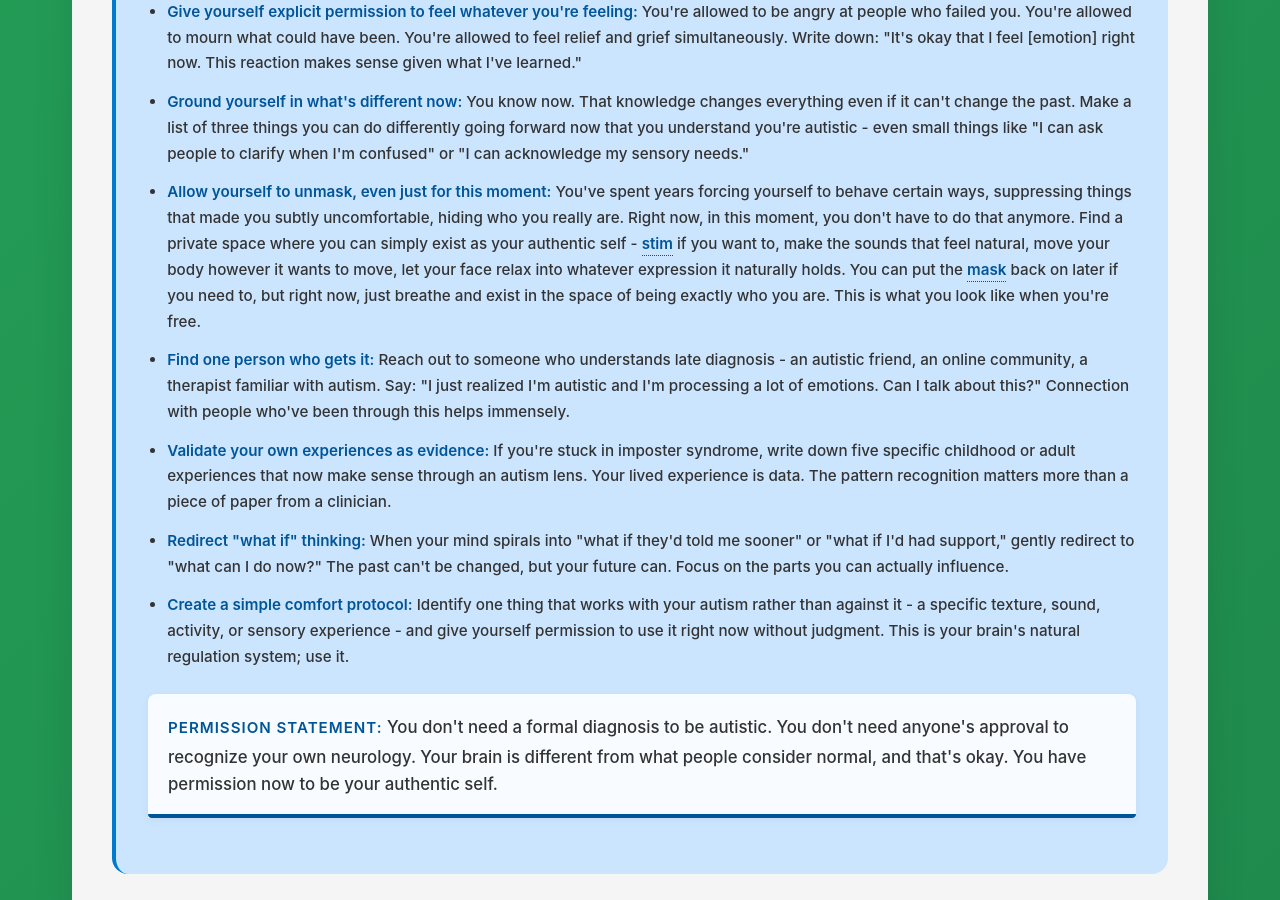
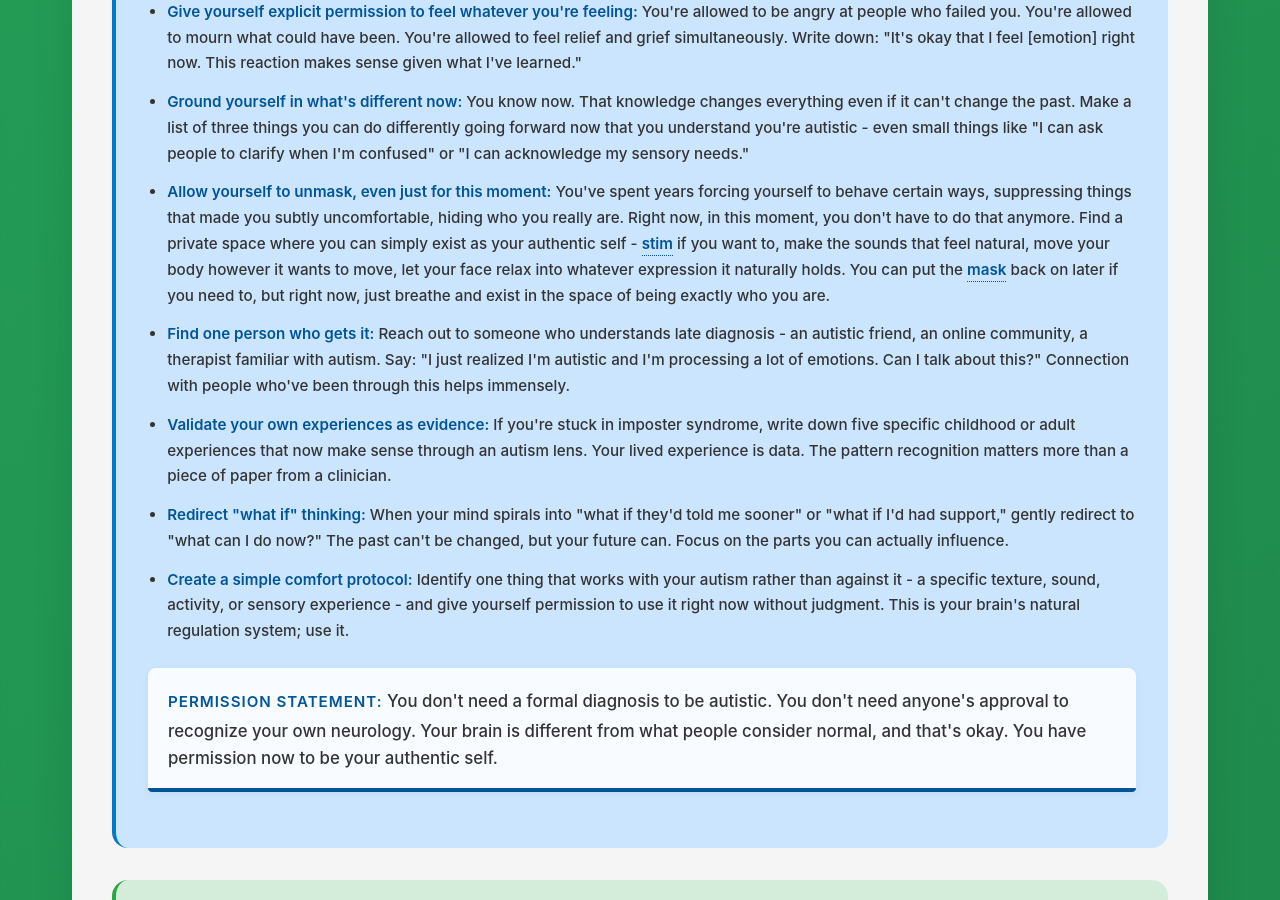
Before and after one commit to neurodivergent-survival-guide/neurodivergent-survival-guide, a Jekyll site: the page built from struggles/late-diagnosis-grief.html, in a window 1280 px wide and 900 px high, scrolled down 2518 px. Built offline with Jekyll 4.4.1, drawn with Linux system fonts in a browser that asks for light colours.

Commit message:
Update late-diagnosis-grief.html

```diff
--- a/struggles/late-diagnosis-grief.html
+++ b/struggles/late-diagnosis-grief.html
@@ -69,7 +69,7 @@
 
             <li><strong>Ground yourself in what's different now:</strong> You know now. That knowledge changes everything even if it can't change the past. Make a list of three things you can do differently going forward now that you understand you're autistic - even small things like "I can ask people to clarify when I'm confused" or "I can acknowledge my sensory needs."</li>
 
-            <li><strong>Allow yourself to unmask, even just for this moment:</strong> You've spent years forcing yourself to behave certain ways, suppressing things that made you subtly uncomfortable, hiding who you really are. Right now, in this moment, you don't have to do that anymore. Find a private space where you can simply exist as your authentic self - <a class="jargon">stim<span class="tooltip">Self-stimulating behaviors like rocking, hand-flapping, or repeating sounds that help regulate emotions and sensory input.</span></a> if you want to, make the sounds that feel natural, move your body however it wants to move, let your face relax into whatever expression it naturally holds. You can put the <a class="jargon">mask<span class="tooltip">The effortful process of suppressing natural autistic behaviors to appear more neurotypical in social situations.</span></a> back on later if you need to, but right now, just breathe and exist in the space of being exactly who you are. This is what you look like when you're free.</li>
+            <li><strong>Allow yourself to unmask, even just for this moment:</strong> You've spent years forcing yourself to behave certain ways, suppressing things that made you subtly uncomfortable, hiding who you really are. Right now, in this moment, you don't have to do that anymore. Find a private space where you can simply exist as your authentic self - <a class="jargon">stim<span class="tooltip">Self-stimulating behaviors like rocking, hand-flapping, or repeating sounds that help regulate emotions and sensory input.</span></a> if you want to, make the sounds that feel natural, move your body however it wants to move, let your face relax into whatever expression it naturally holds. You can put the <a class="jargon">mask<span class="tooltip">The effortful process of suppressing natural autistic behaviors to appear more neurotypical in social situations.</span></a> back on later if you need to, but right now, just breathe and exist in the space of being exactly who you are.</li>
 
             <li><strong>Find one person who gets it:</strong> Reach out to someone who understands late diagnosis - an autistic friend, an online community, a therapist familiar with autism. Say: "I just realized I'm autistic and I'm processing a lot of emotions. Can I talk about this?" Connection with people who've been through this helps immensely.</li>
 
```
